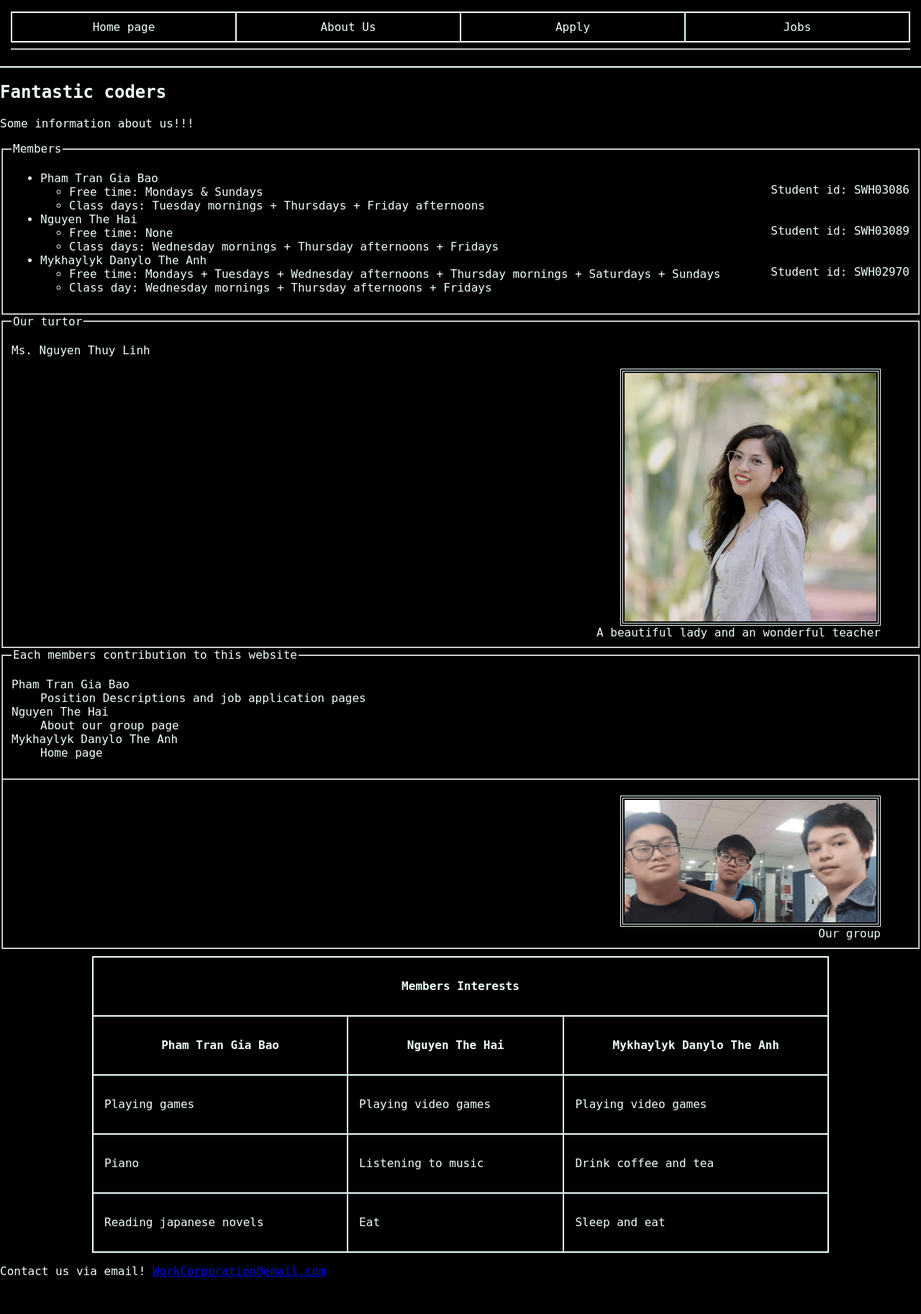
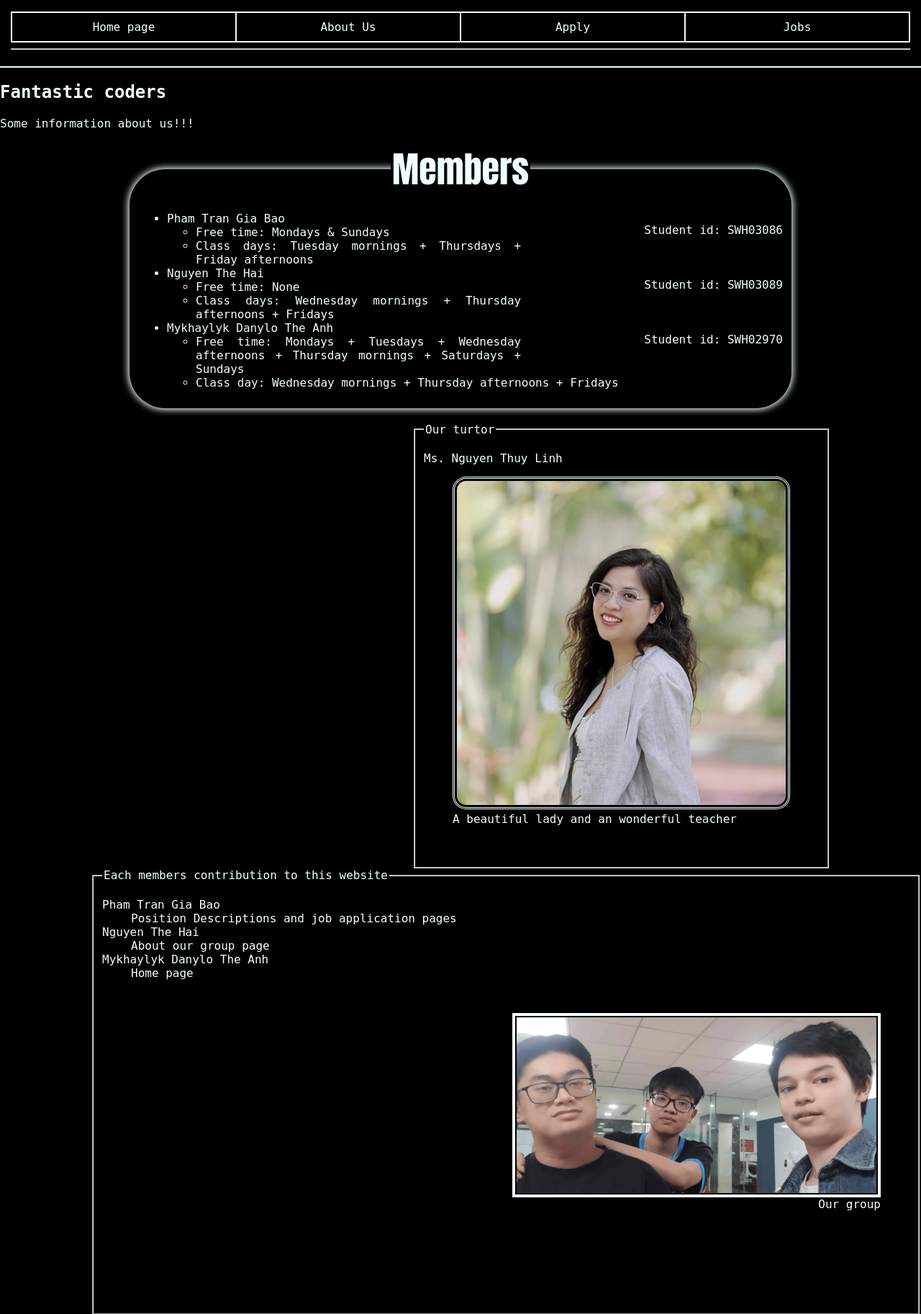
Before and after one commit to SWH03086/project_01, a PHP site: page /about.html in a window 1280 px wide. Shown: the part 304-2129 px from the top of the page at 72% size. Before the commit the page ends 2078 px from the top, so only its background shows below. Run offline with PHP 8.4, Linux system fonts and the light colour scheme.

Commit message:
format changed

```diff
--- a/project1/about.html
+++ b/project1/about.html
@@ -31,8 +31,8 @@
     </header>
     <h2>Fantastic coders</h2>
     <p>Some information about us!!!</p>
-    <fieldset>
-        <legend>Members</legend>
+    <fieldset class="fs">
+        <legend class="le">Members</legend>
     <ul>
         <li>Pham Tran Gia Bao
             <p class="aboutp">Student id: SWH03086</p>
@@ -59,16 +59,16 @@
     </ul>
     </fieldset>
 
-    <fieldset>
+    <fieldset class="fs1">
         <legend>Our turtor</legend>
     <p>Ms. Nguyen Thuy Linh</p>
-    <figure >
-        <img src="ourturtor.png" class="aboutimg">
-        <figcaption class="af">A beautiful lady and an wonderful teacher</figcaption>
+    <figure>
+        <img src="ourturtor.png" class="turtor">
+        <figcaption>A beautiful lady and an wonderful teacher</figcaption>
     </figure>
     </fieldset>
 
-    <fieldset>
+    <fieldset class="fs2">
         <legend>Each members contribution to this website</legend>
     <dl>
         <dt>Pham Tran Gia Bao</dt>
@@ -78,12 +78,11 @@
         <dt>Mykhaylyk Danylo The Anh</dt>
         <dd>Home page</dd>
     </dl>
-    </fieldset>
-    <fieldset class="aboutfs">
-    <figure >
+    <figure>
         <img src="groupphoto.png" class="aboutimg">
         <figcaption class="af">Our group</figcaption>
     </figure>
+
     </fieldset>
 
     <table class="at">
--- a/project1/style/styles.css
+++ b/project1/style/styles.css
@@ -132,6 +132,7 @@ textarea {
     border: 2px solid azure;
     vertical-align: middle;
     padding: 15px;
+    text-align: center;
 }
 .abouttable:hover {
     background-color: #f0ffff;
@@ -140,17 +141,17 @@ textarea {
 }
 .aboutp {
     float: right;
+    margin-left:20%;
 }
 .aboutimg {
-    border: 4px double azure;
+    border: 4px solid azure;
     display: block;
     padding: 2px;
-    width: 30%;
+    width: 500px;
     float: right;
+    margin-top: 30px;
 }
-.aboutfs {
-    border-top: none;
-}
+
 .at {
     border-collapse: collapse;
     width: 80%;
@@ -161,7 +162,36 @@ textarea {
     float: right;
     clear: both;
 }
+.turtor {
+    border: double azure;
+    padding: 3px;
+    border-radius: 4%;
+}
+.fs {
+    border: none;
+    border-radius: 50px;
+    box-shadow: 0px 0px 10px 2px azure;
+    text-align: justify;
+    width: 70%;
+    margin: auto;
+    margin-bottom: 20px;
+}
+.fs1 {
 
+    float: right;
+    margin-right: 10%;
+    height: 600px;
+}
+.fs2 {
+    margin-left: 10%;
+    height: 600px;
+}
+.le {
+    text-align: center;
+    font-size: 50px;
+    background-color: black;
+    font-family: Impact, 'Arial Narrow Bold', sans-serif;
+}
 
 aside {
             background: black;
```
